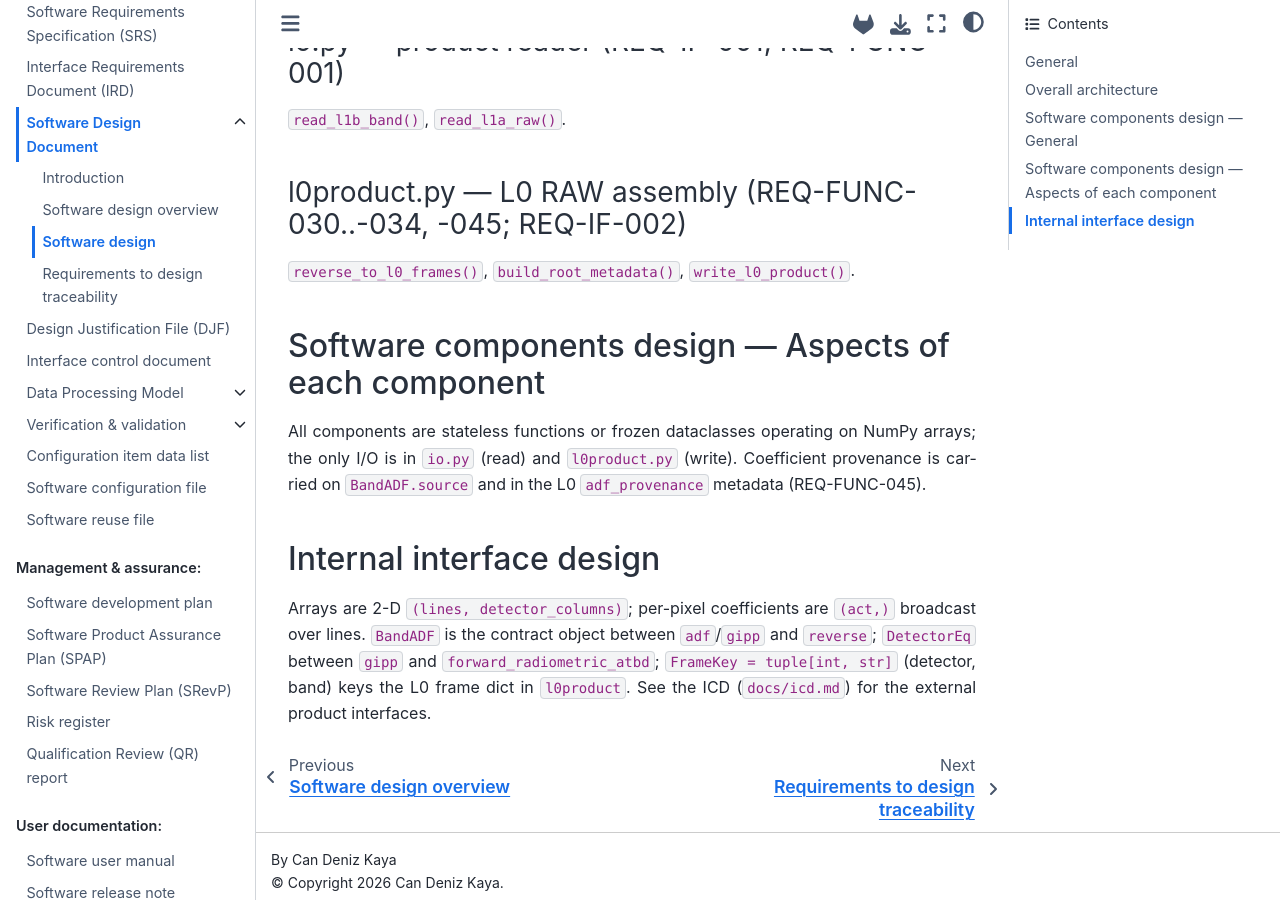
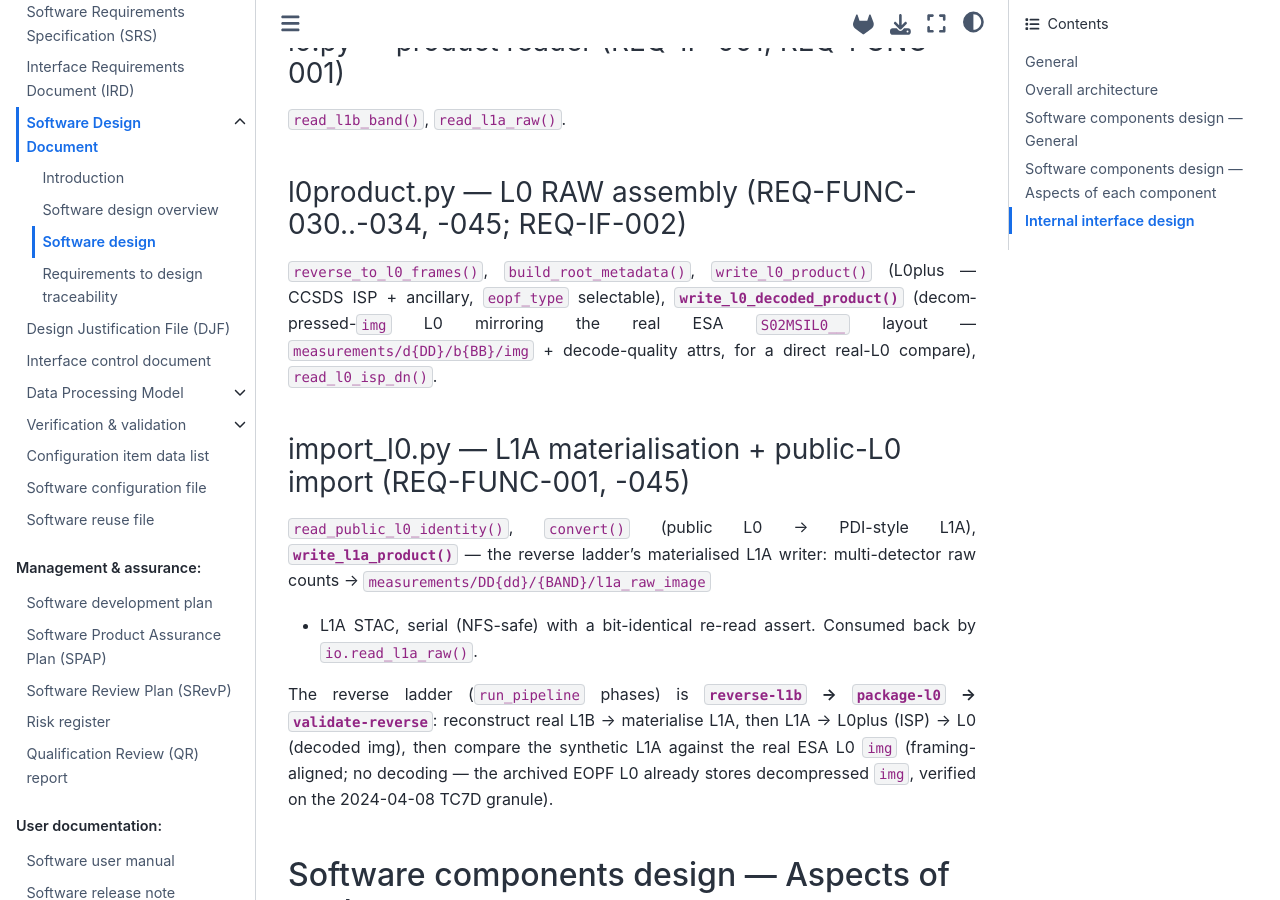
Before and after one commit to AstroCan17/s2-msi-raw-generator, a Sphinx documentation site: the page built from docs/sdd/design.md, in a window 1280 px wide and 900 px high, scrolled down 3496 px. Built offline with Sphinx 7.4.7 and the Sphinx Book theme 1.1.4, drawn with Linux system fonts in a browser that asks for light colours; pages that are not in the unit, such as notebooks, are missing from menus.

Commit message:
docs: reverse ladder L1B→L1A→L0plus→L0 (README + SDD)
Document the materialised L1A, L0plus (ISP), and ESA-parity decoded-img L0, plus the
reverse-l1b → package-l0 → validate-reverse phase chain and the real-L0 img reference.

```diff
--- a/docs/sdd/design.md
+++ b/docs/sdd/design.md
@@ -103,7 +103,20 @@ SEQ_FIRST/CONT/LAST grammar), `build_sad_packets()`; `frame_isp_headers()` is le
 `read_l1b_band()`, `read_l1a_raw()`.
 
 ### l0product.py — L0 RAW assembly (REQ-FUNC-030..-034, -045; REQ-IF-002)
-`reverse_to_l0_frames()`, `build_root_metadata()`, `write_l0_product()`.
+`reverse_to_l0_frames()`, `build_root_metadata()`, `write_l0_product()` (L0plus — CCSDS ISP + ancillary,
+`eopf_type` selectable), **`write_l0_decoded_product()`** (decompressed-`img` L0 mirroring the real ESA
+`S02MSIL0__` layout — `measurements/d{DD}/b{BB}/img` + decode-quality attrs, for a direct real-L0 compare),
+`read_l0_isp_dn()`.
+
+### import_l0.py — L1A materialisation + public-L0 import (REQ-FUNC-001, -045)
+`read_public_l0_identity()`, `convert()` (public L0 → PDI-style L1A), **`write_l1a_product()`** — the
+reverse ladder's materialised L1A writer: multi-detector raw counts → `measurements/DD{dd}/{BAND}/l1a_raw_image`
++ L1A STAC, serial (NFS-safe) with a bit-identical re-read assert. Consumed back by `io.read_l1a_raw()`.
+
+The reverse ladder (`run_pipeline` phases) is **`reverse-l1b` → `package-l0` → `validate-reverse`**:
+reconstruct real L1B → materialise L1A, then L1A → L0plus (ISP) → L0 (decoded img), then compare the
+synthetic L1A against the real ESA L0 `img` (framing-aligned; no decoding — the archived EOPF L0 already
+stores decompressed `img`, verified on the 2024-04-08 TC7D granule).
 
 ## Software components design — Aspects of each component
 All components are stateless functions or frozen dataclasses operating on NumPy arrays; the only I/O is in
```
Also changed, not shown: README.md (+24 -8 lines).
